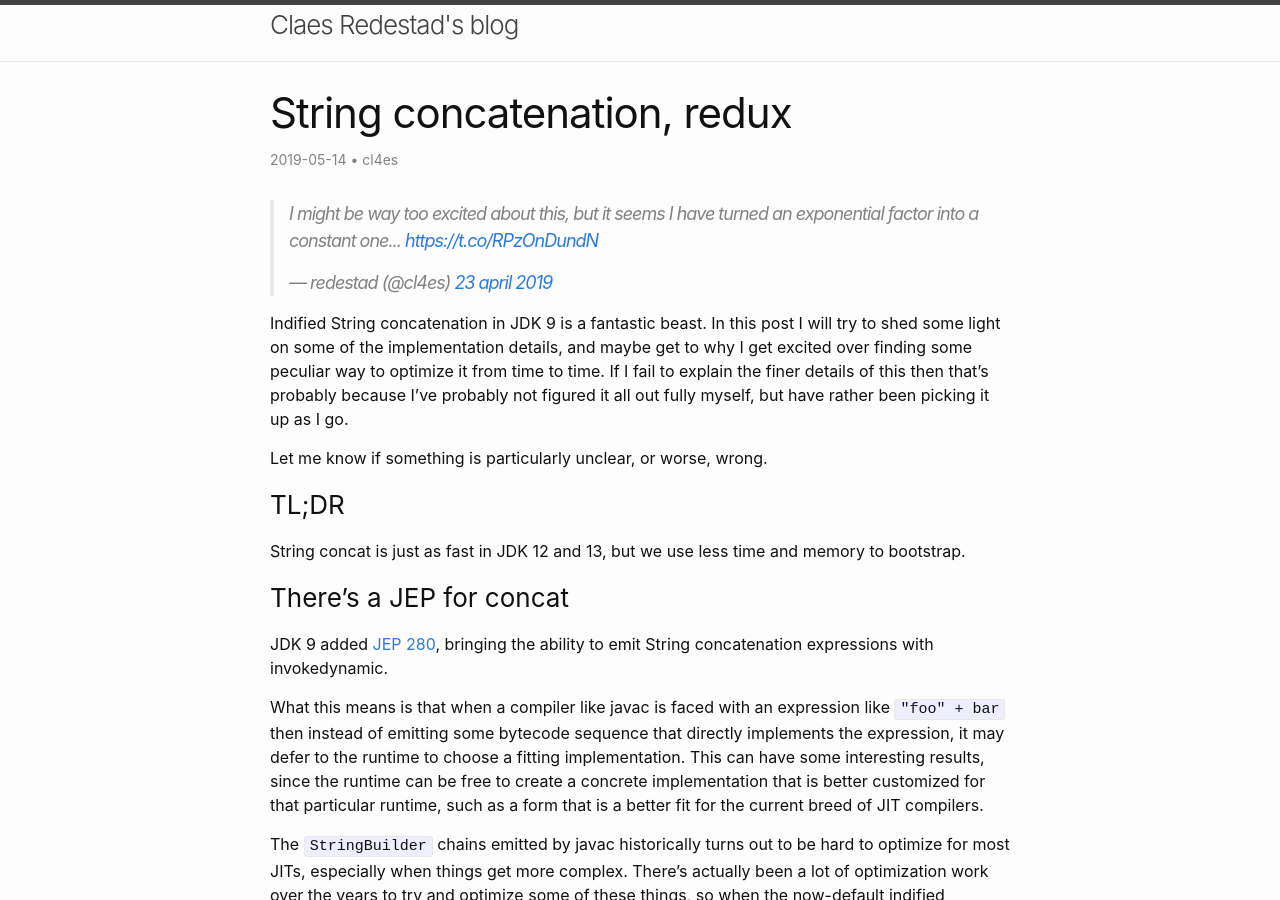
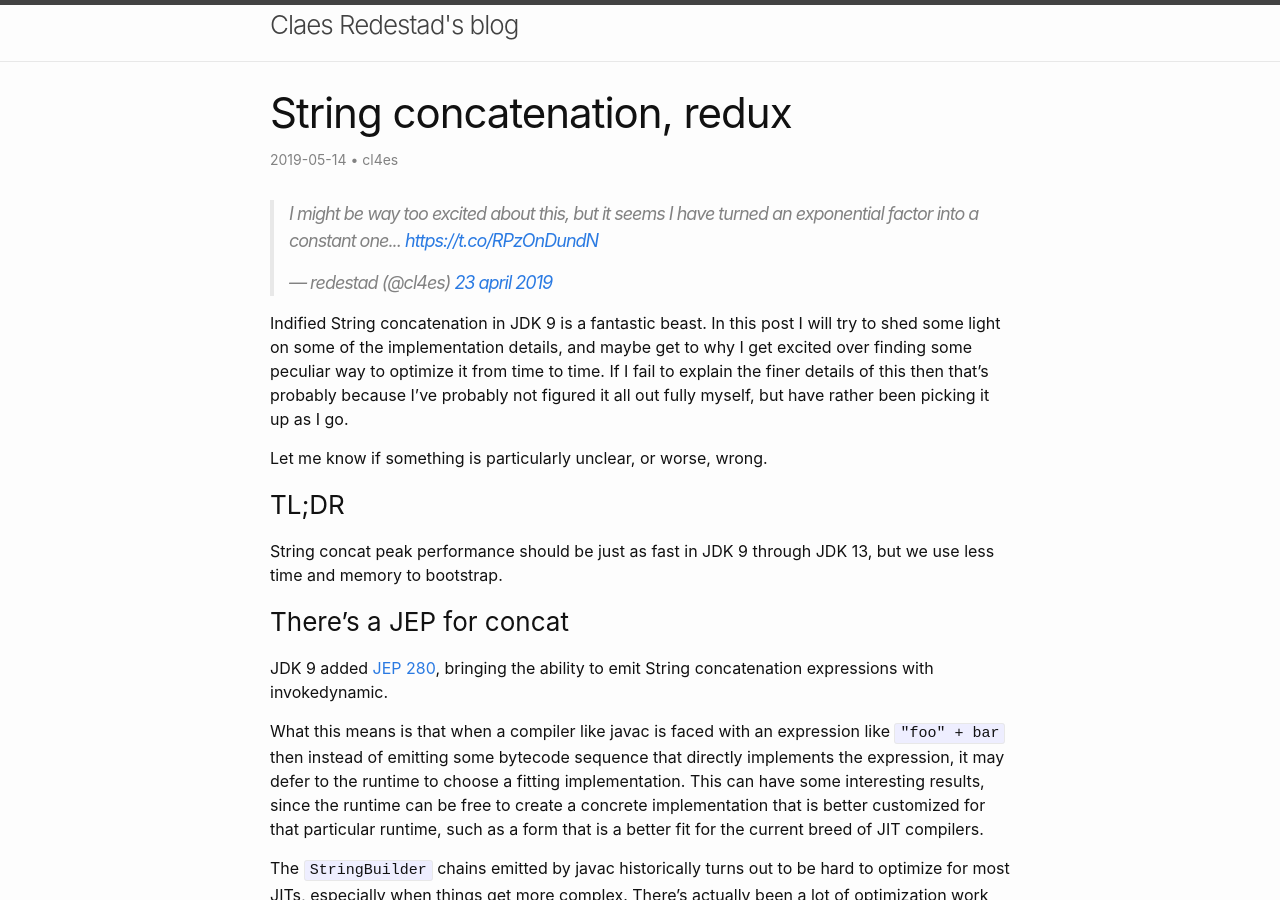
Before and after one commit to cl4es/cl4es.github.io, a Jekyll site: the page built from _posts/2019-05-14-String-Concat-Redux.md, in a window 1280 px wide and 900 px high. Built offline with Jekyll 4.4.1, drawn with Linux system fonts in a browser that asks for light colours; comment, search, counter and statistics services are not loaded.

Commit message:
Fix TLDR

```diff
--- a/_posts/2019-05-14-String-Concat-Redux.md
+++ b/_posts/2019-05-14-String-Concat-Redux.md
@@ -15,7 +15,7 @@ Let me know if something is particularly unclear, or worse, wrong.
 
 ### TL;DR
 
-String concat is just as fast in JDK 12 and 13, but we use less time and memory to bootstrap.
+String concat peak performance should be just as fast in JDK 9 through JDK 13, but we use less time and memory to bootstrap.
 
 ### There's a JEP for concat
 
```
